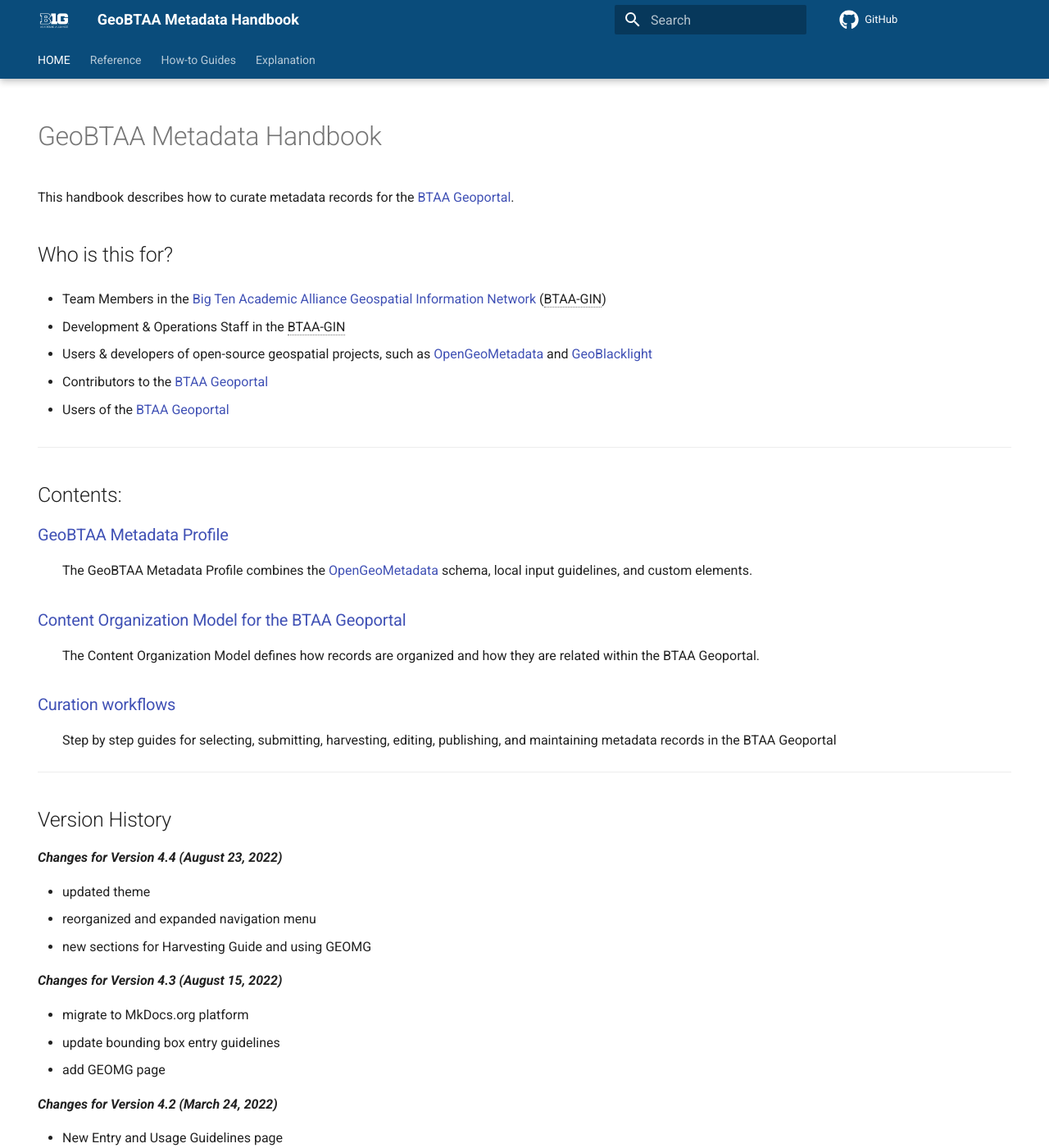
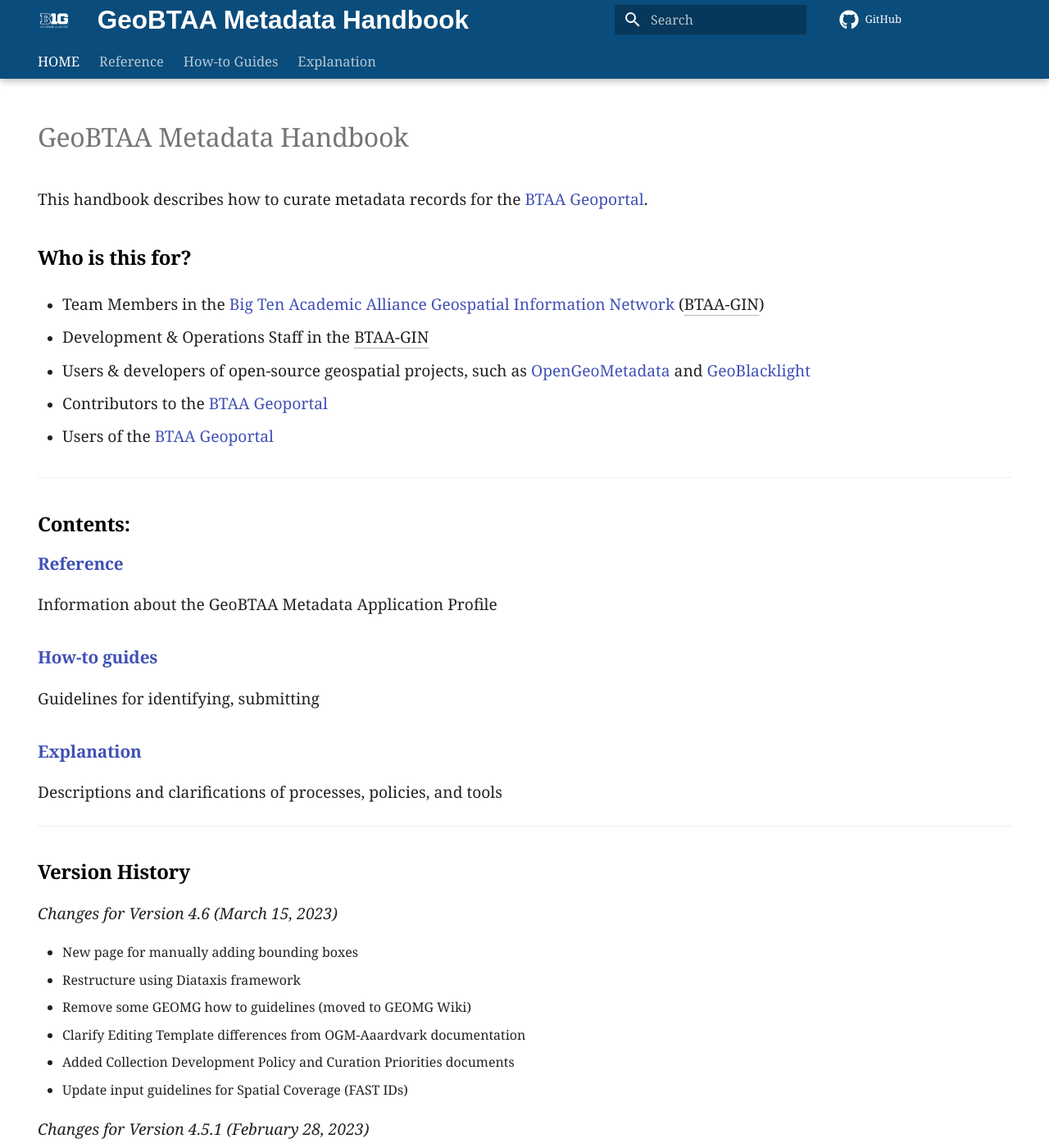
Before and after one commit to geobtaa/metadata, an MkDocs documentation site: the page built from docs/index.md, in a window 1280 px wide and 1400 px high. Shown: the whole window at 82% size. Built offline with MkDocs 1.6.1 and Material for MkDocs 9.7.7, drawn with Linux system fonts in a browser that asks for light colours; some web fonts are replaced; comment, search, counter and statistics services are not loaded; some of the changed text lies outside the part shown.

Commit message:
Adjust headers

```diff
--- a/docs/index.md
+++ b/docs/index.md
@@ -24,21 +24,20 @@
 
 ## Contents:
 
-### [GeoBTAA Metadata Profile](components.md)
+### [Reference](geobtaa-metadata-application-profile.md)
+
+Information about the GeoBTAA Metadata Application Profile
 
 
-:   The GeoBTAA Metadata Profile combines the [OpenGeoMetadata](https://opengeometadata.org) schema, local input guidelines, and custom elements.
+### [How-to guides](submit-resources.md)
 
-### [Content Organization Model for the BTAA Geoportal](model.md)
+Guidelines for identifying, submitting
 
 
-: The Content Organization Model defines how records are organized and how they are related within the BTAA Geoportal.
 
+### [Explanation](lifecycle.md)
 
-### [Curation workflows](lifecycle.md)
-
-
-: Step by step guides for selecting, submitting, harvesting, editing, publishing, and maintaining metadata records in the BTAA Geoportal
+Descriptions and clarifications of processes, policies, and tools
 
 
 ----------
@@ -46,53 +45,78 @@
 
 ## Version History
 
-**_Changes for Version 4.4 (August 23, 2022)_**
+_Changes for Version 4.6 (March 15, 2023)_
+
+* New page for manually adding bounding boxes
+* Restructure using Diataxis framework
+* Remove some GEOMG how to guidelines (moved to GEOMG Wiki)
+* Clarify Editing Template differences from OGM-Aaardvark documentation
+* Added Collection Development Policy and Curation Priorities documents
+* Update input guidelines for Spatial Coverage (FAST IDs)
+
+
+
+_Changes for Version 4.5.1 (February 28, 2023)_
+
+* Update version documentation
+* Add link to generated PDF
+
+_Changes for Version 4.5 (February 28, 2023)_
+
+* Add Creator ID
+* Update input guidelines for Creator, Creator ID
+* Remove Harvesting Guide info (migrating to separate site)
+* Edit Submitting Metadata page
+* Minor copy editing
+* Add PDF export capability
+
+_Changes for Version 4.4 (August 23, 2022)_
 
 - updated theme
 - reorganized and expanded navigation menu
 - new sections for Harvesting Guide and using GEOMG
 
-**_Changes for Version 4.3 (August 15, 2022)_**
+_Changes for Version 4.3 (August 15, 2022)_
 
 - migrate to MkDocs.org platform
 - update bounding box entry guidelines
 - add GEOMG page
 
-**_Changes for Version 4.2 (March 24, 2022)_**
+_Changes for Version 4.2 (March 24, 2022)_
 
 - New Entry and Usage Guidelines page
 - Expands content organization model documentation
 - Changes the name of the schema from 'Aardvark' to 'OpenGeoMetadata (version Aardvark)'
 - Cleans up outdated links
 
-**_Changes for Version 4.1 (Jan 2022)_**
+_Changes for Version 4.1 (Jan 2022)_
 
 - updates Status as optional; removes controlled vocabulary
 - Clarifies relationship model
 
-**_Changes for Version 4.0 (July 2021)_**
+_Changes for Version 4.0 (July 2021)_
 
 - Incorporation of GEOMG Metadata Editor
 - Upgrade to Aardvark Metadata Schema for GeoBlacklight
 
-**_Changes for version 3.3 (May 13, 2020)_**
+_Changes for version 3.3 (May 13, 2020)_
 
 - Added University of Nebraska
 - Reorganized Metadata Elements to match editing template
 - Updated the “Update the Collections” section to match new administrative process for tracking records
 
-**_Changes for version 3.2 (Jan 8, 2020)_**
+_Changes for version 3.2 (Jan 8, 2020)_
 
 - Added Date Range element
 
-**_Changes for version 3.1 (Dec 19, 2019)_**
+_Changes for version 3.1 (Dec 19, 2019)_
 
 - Added collection level records metadata schema
 
-**_Changes for version 3 (Oct, 2019)_**
+_Changes for version 3 (Oct 2019)_
 
 - GeoNetwork and Omeka deprecated
-- all GeoBlacklight records are stored in a master spreadsheet in Google - Sheets
+- all GeoBlacklight records are stored in a spreadsheet in Google Sheets
 - records are transformed from CSV to GeoBlacklight JSON with a Python script
 - additional metadata fields were added for administrative purposes
 - IsPartOf field now holds a code pointing to the collection record
--- a/docs/stylesheets/extra.css
+++ b/docs/stylesheets/extra.css
@@ -1,6 +1,35 @@
+.md-header__topic  {
+  font-size: 1.75em;
+  font-family: sans-serif;
+  }
+
+
+.md-typeset h2{
+      color: #000;
+      font-weight: bold;
+      font-size: 1.5em;
+}
+.md-typeset h3 {
+      color: #772424;
+      font-weight: bold;
+      font-size: 1.3em;
+      }
+
+p {
+  font-size: 1.2em;
+  }
+
+  li {
+  font-size: 1em;
+  }
+
 .md-header, .md-tabs {
   background-color: #0a4c7b;
 }
+
+.md-tabs__link  {
+  font-size: 1.65em;
+  }
 
 /* Hide main nav title */
 label[for="__drawer"] {
--- a/mkdocs.yml
+++ b/mkdocs.yml
@@ -1,11 +1,10 @@
 site_name: GeoBTAA Metadata Handbook
 site_author: Big Ten Academic Alliance Geospatial Information Network
-copyright : "2022"
+copyright : "2023"
 repo_url: https://github.com/geobtaa/metadata
 theme:
    name: material
    features:
-#     - navigation.instant
       - navigation.sections
       - content.tooltips
       - navigation.tabs
@@ -14,7 +13,9 @@
    logo: images/btaa-logo-white.png
    icon:
       repo: fontawesome/brands/github
-#    highlightjs: true
+   highlightjs: true
+   font:
+     text: Georgia
 #   titles_only: true
 #   include_homepage_in_sidebar: false
 plugins:
@@ -23,8 +24,8 @@
 #       - with-pdf:
 #             output_path: export/b1g-handbook.pdf
 
-#   - git-revision-date-localized:
-#       enable_creation_date: false
+      - git-revision-date-localized:
+            enable_creation_date: false
 
 extra_css:
   - stylesheets/extra.css
@@ -65,8 +66,6 @@
 - How-to Guides:
       - 'Submit Resources' : 'submit-resources.md'
       - 'Manually add bounding boxes': 'manual-bbox.md'
-      - 'Select records in GEOMG' : 'select-geomg.md'
-      - 'Upload records to GEOMG' : 'upload-geomg.md'
 
 - Explanation:
      - 'Resource Lifecycle' : 'lifecycle.md'
```
Also changed, not shown: docs/input-guidelines.md (+24 -10 lines), docs/inputGuidelines.md (deleted, +0 -48 lines), docs/submit-resources.md (+1 -1 lines).
